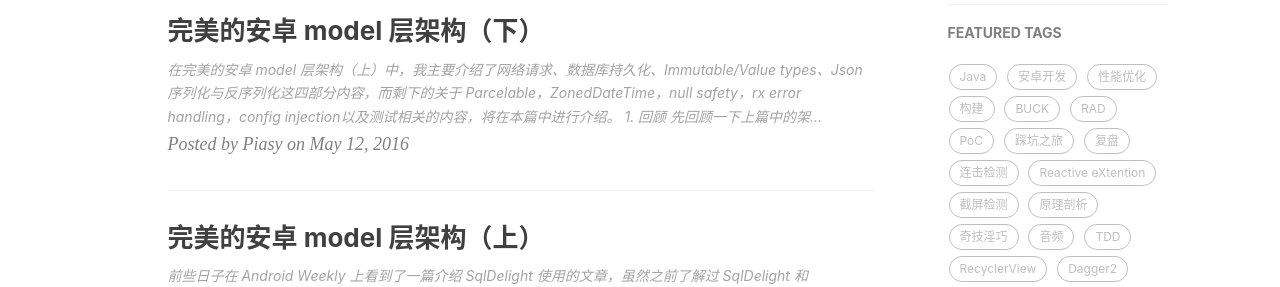
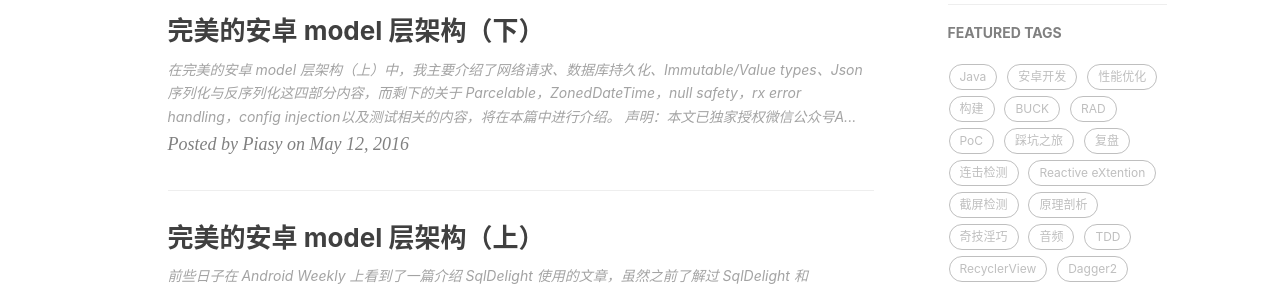
Before and after one commit to anzhidabai/Piasy.github.io, a Jekyll site: the page built from index.html, in a window 1280 px wide and 900 px high. Shown: the part 454-741 px from the top of the window. Built offline with Jekyll 4.4.1, drawn with Linux system fonts in a browser that asks for light colours; the list of posts is cut into pages by our own code; comment, search, counter and statistics services are not loaded.

Commit message:
add licence

```diff
--- a/_posts/2016-05-06-Perfect-Android-Model-Layer.md
+++ b/_posts/2016-05-06-Perfect-Android-Model-Layer.md
@@ -7,6 +7,8 @@
 ---
 
 前些日子在 [Android Weekly](http://androidweekly.net/){:target="_blank"} 上看到了一篇[介绍 SqlDelight 使用](http://blog.alexsimo.com/delightful-persistence-android/){:target="_blank"}的文章，虽然之前了解过 [SqlDelight](https://github.com/square/sqldelight){:target="_blank"} 和 [SqlBrite](https://github.com/square/sqlbrite){:target="_blank"}，但却一直没有尝试过。但这次我被文章中的例子惊艳到了，而且 SqlDelight 还能和 [AutoValue](https://github.com/google/auto/tree/master/value){:target="_blank"} 兼容使用，进一步打消了我的顾虑，我就赶紧在 [AndroidTDDBootStrap](https://github.com/Piasy/AndroidTDDBootStrap){:target="_blank"} 项目进行了尝试，并且甩掉了之前使用的 [StorIO](https://github.com/pushtorefresh/storio){:target="_blank"} 这个 ORM 库。迁移完毕之后我不得不惊叹，我 _遇见_ 了一套完美的安卓 model 层架构。本文所有的代码均来自[我在 Github 上的 AndroidTDDBootStrap 项目](https://github.com/Piasy/AndroidTDDBootStrap/){:target="_blank"}。
+
+声明：本文已独家授权微信公众号Android程序员（AndroidTrending）在微信公众号平台原创首发。
 
 ## 整体架构
 
--- a/_posts/2016-05-12-Perfect-Android-Model-Layer-2.md
+++ b/_posts/2016-05-12-Perfect-Android-Model-Layer-2.md
@@ -7,6 +7,8 @@
 ---
 
 在[完美的安卓 model 层架构（上）](/2016/05/06/Perfect-Android-Model-Layer/){:target="_blank"}中，我主要介绍了网络请求、数据库持久化、Immutable/Value types、Json 序列化与反序列化这四部分内容，而剩下的关于 Parcelable，ZonedDateTime，null safety，rx error handling，config injection以及测试相关的内容，将在本篇中进行介绍。
+
+声明：本文已独家授权微信公众号Android程序员（AndroidTrending）在微信公众号平台原创首发。
 
 ## 1. 回顾
 先回顾一下上篇中的架构：
```
